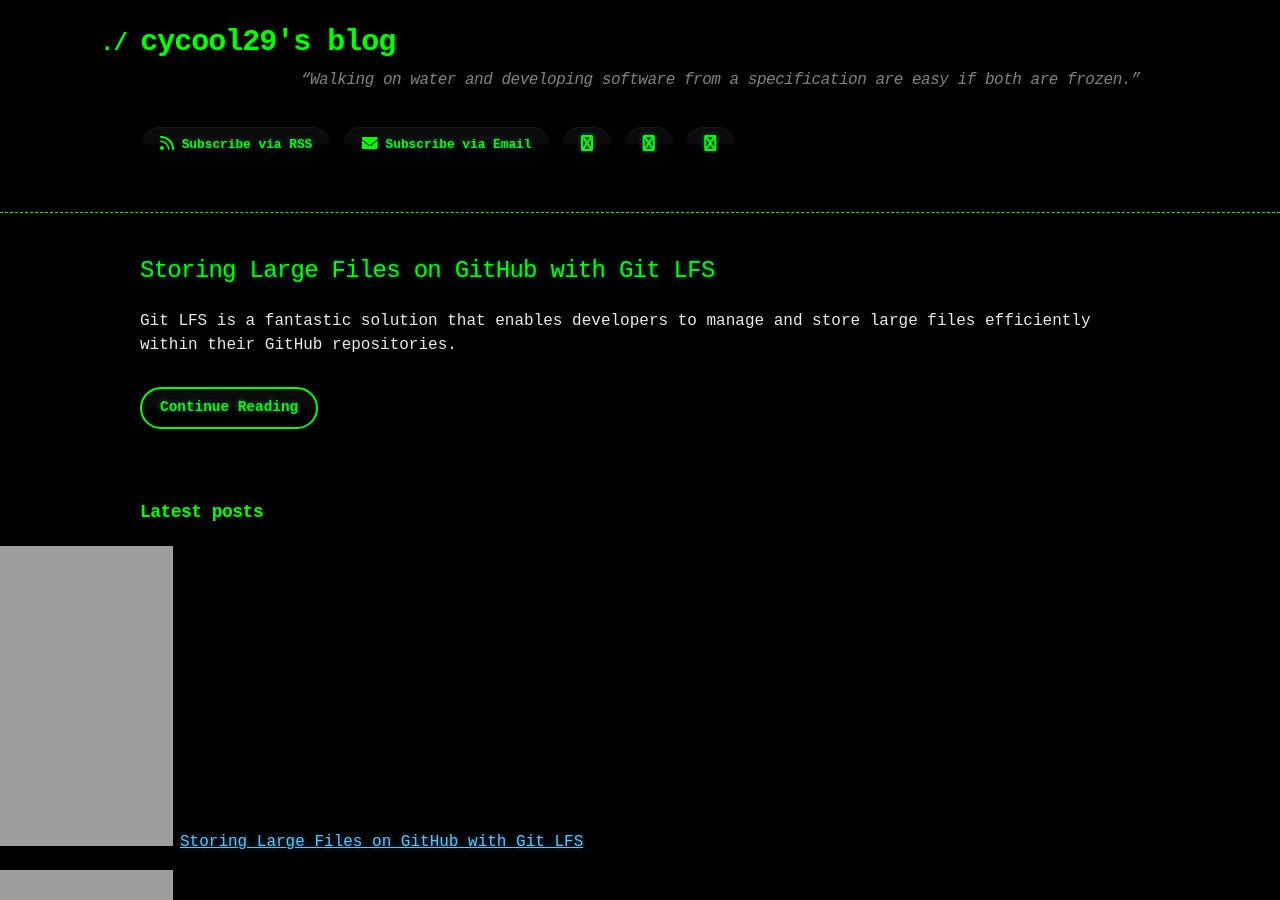
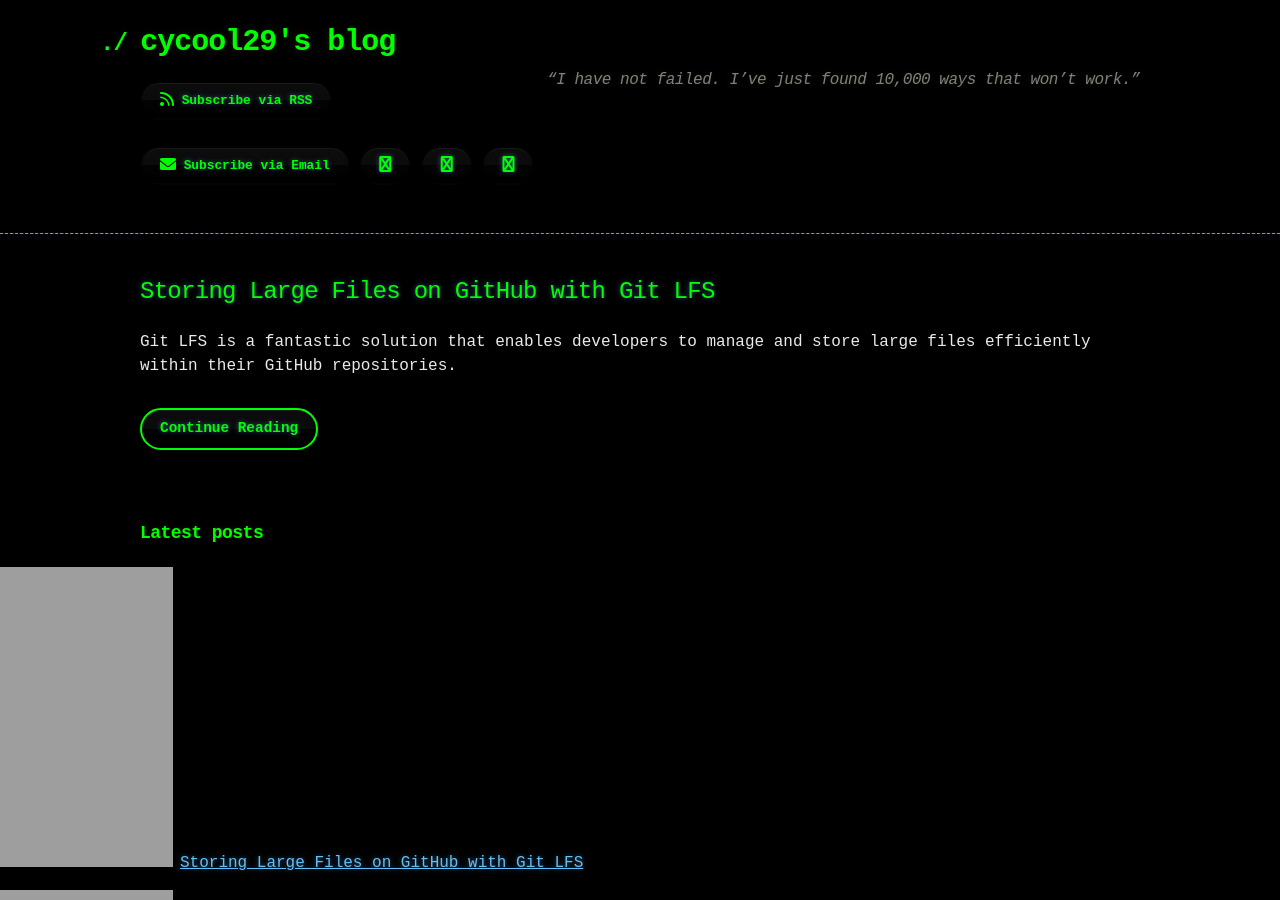
Before and after one commit to cycool29/cycool29.github.io, a Jekyll site: the page built from index.md, in a window 1280 px wide and 900 px high. Built offline with Jekyll 4.4.1, drawn with Linux system fonts in a browser that asks for light colours; a style sheet for code colours, icons or effects is not loaded.

Commit message:
Update quotes

```diff
--- a/_config.yml
+++ b/_config.yml
@@ -1,5 +1,5 @@
 title: cycool29's blog
-description: "“Walking on water and developing software from a specification are easy if both are frozen.” "
+description: "“I have not failed. I’ve just found 10,000 ways that won’t work.” "
 bio: A high school student. Intermediate in Python, Git, Bash. Learning JavaScript. He/Him. "
 author: cycool29
 url: https://cycool29.github.io
```
